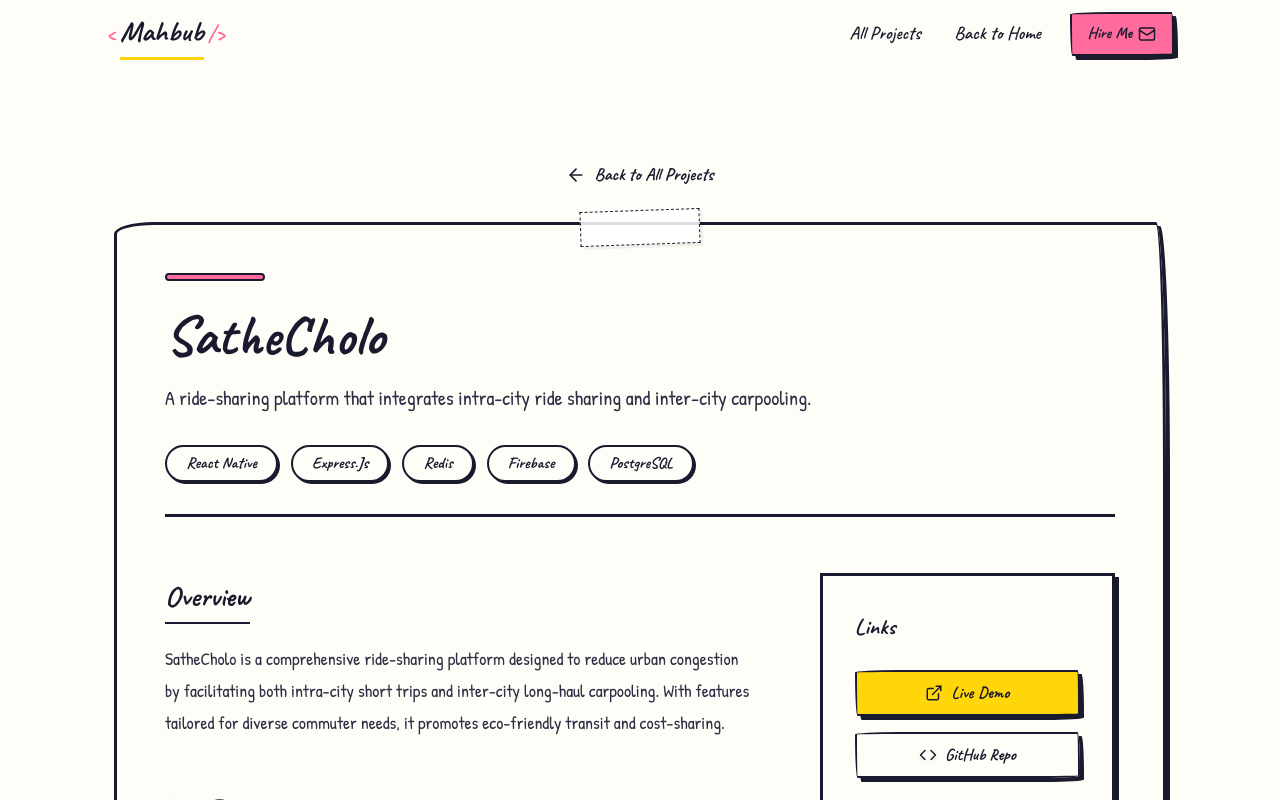
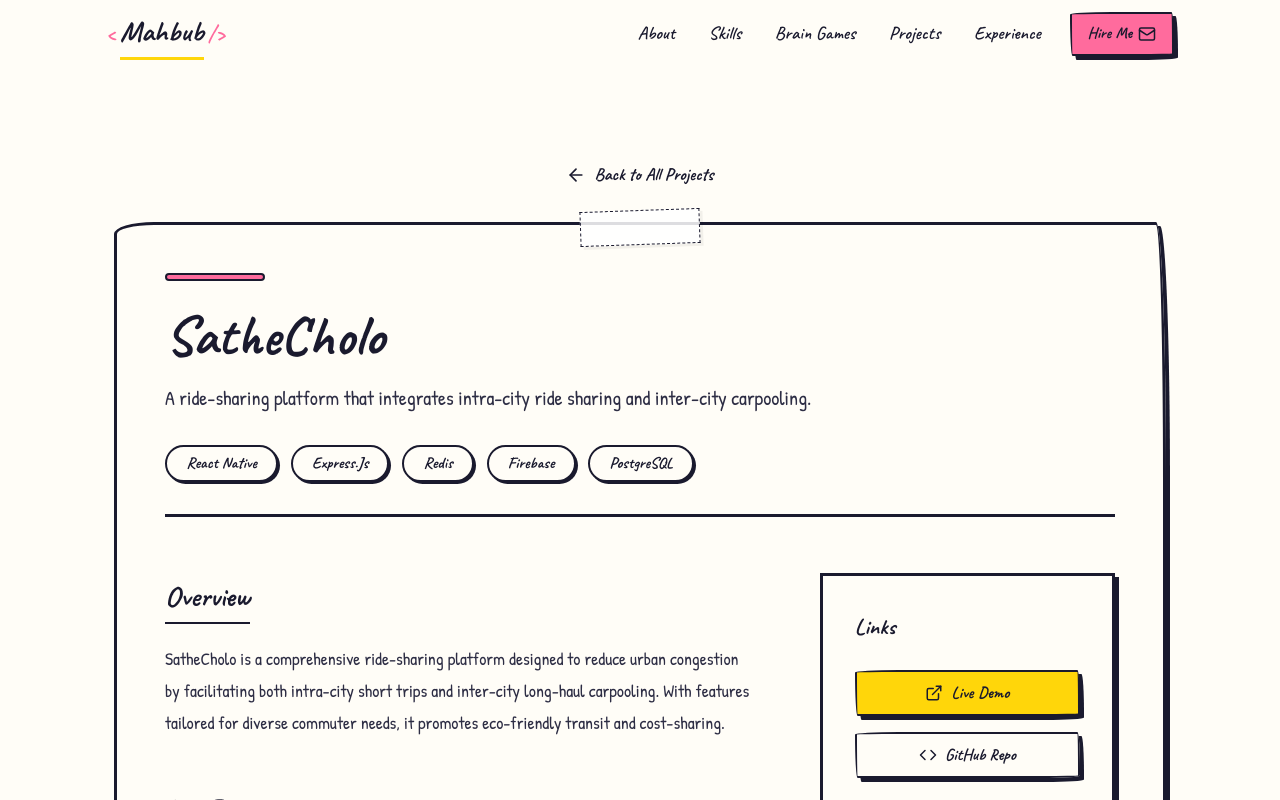
Before and after one commit to Maahhbuub/Mahbub-Doodle, a React (Vite) app: page /projects/1 in a window 1280 px wide. Shown: the top 800 px of the page. Built offline with nearby package versions, Linux system fonts and the light colour scheme.

Commit message:
fix(navbar): resolve underline issue

```diff
--- a/src/components/Navbar/Navbar.jsx
+++ b/src/components/Navbar/Navbar.jsx
@@ -1,4 +1,5 @@
 import { useState, useEffect } from 'react';
+import { useLocation } from 'react-router-dom';
 import { Mail } from 'lucide-react';
 import styles from './Navbar.module.css';
 
@@ -8,20 +9,23 @@ const portfolioLinks = [
   { href: '#competitive-programming', label: 'Brain Games' },
   { href: '/projects', label: 'Projects' },
   { href: '#experience', label: 'Experience' },
-  { href: '#contact', label: 'Contact' },
 ];
 
 const projectLinks = [
-  { href: '/projects', label: 'All Projects' },
-  { href: '/', label: 'Back to Home' },
+  { href: '/#about', label: 'About' },
+  { href: '/#skills', label: 'Skills' },
+  { href: '/#competitive-programming', label: 'Brain Games' },
+  { href: '/projects', label: 'Projects' },
+  { href: '/#experience', label: 'Experience' },
 ];
 
 export default function Navbar({ variant = 'portfolio' }) {
   const navLinks = variant === 'portfolio' ? portfolioLinks : projectLinks;
+  const location = useLocation();
 
   const [scrolled, setScrolled] = useState(false);
   const [open, setOpen] = useState(false);
-  const [active, setActive] = useState('');
+  const [active, setActive] = useState(location.pathname === '/projects' ? '/projects' : (location.hash || ''));
 
   useEffect(() => {
     const onScroll = () => setScrolled(window.scrollY > 40);
@@ -30,24 +34,39 @@ export default function Navbar({ variant = 'portfolio' }) {
   }, []);
 
   useEffect(() => {
+    setActive(location.pathname === '/projects' ? '/projects' : (location.hash || ''));
+  }, [location]);
+
+  useEffect(() => {
     const observer = new IntersectionObserver((entries) => {
       entries.forEach(entry => {
         if (entry.isIntersecting) {
-          setActive(`#${entry.target.id}`);
+          const id = entry.target.id;
+          if (id === 'projects') {
+            setActive('/projects');
+          } else {
+            setActive(variant === 'portfolio' ? `#${id}` : `/#${id}`);
+          }
         }
       });
     }, { rootMargin: '-20% 0px -60% 0px' });
 
     navLinks.forEach(link => {
-      const sectionId = link.href.substring(1);
-      const element = document.getElementById(sectionId);
-      if (element) {
-        observer.observe(element);
+      let sectionId = '';
+      if (link.href.startsWith('/#')) sectionId = link.href.substring(2);
+      else if (link.href.startsWith('#')) sectionId = link.href.substring(1);
+      else if (link.href === '/projects') sectionId = 'projects';
+
+      if (sectionId) {
+        const element = document.getElementById(sectionId);
+        if (element) {
+          observer.observe(element);
+        }
       }
     });
 
     return () => observer.disconnect();
-  }, []);
+  }, [navLinks, variant]);
 
   const handleNav = (href) => {
     setActive(href);
```
